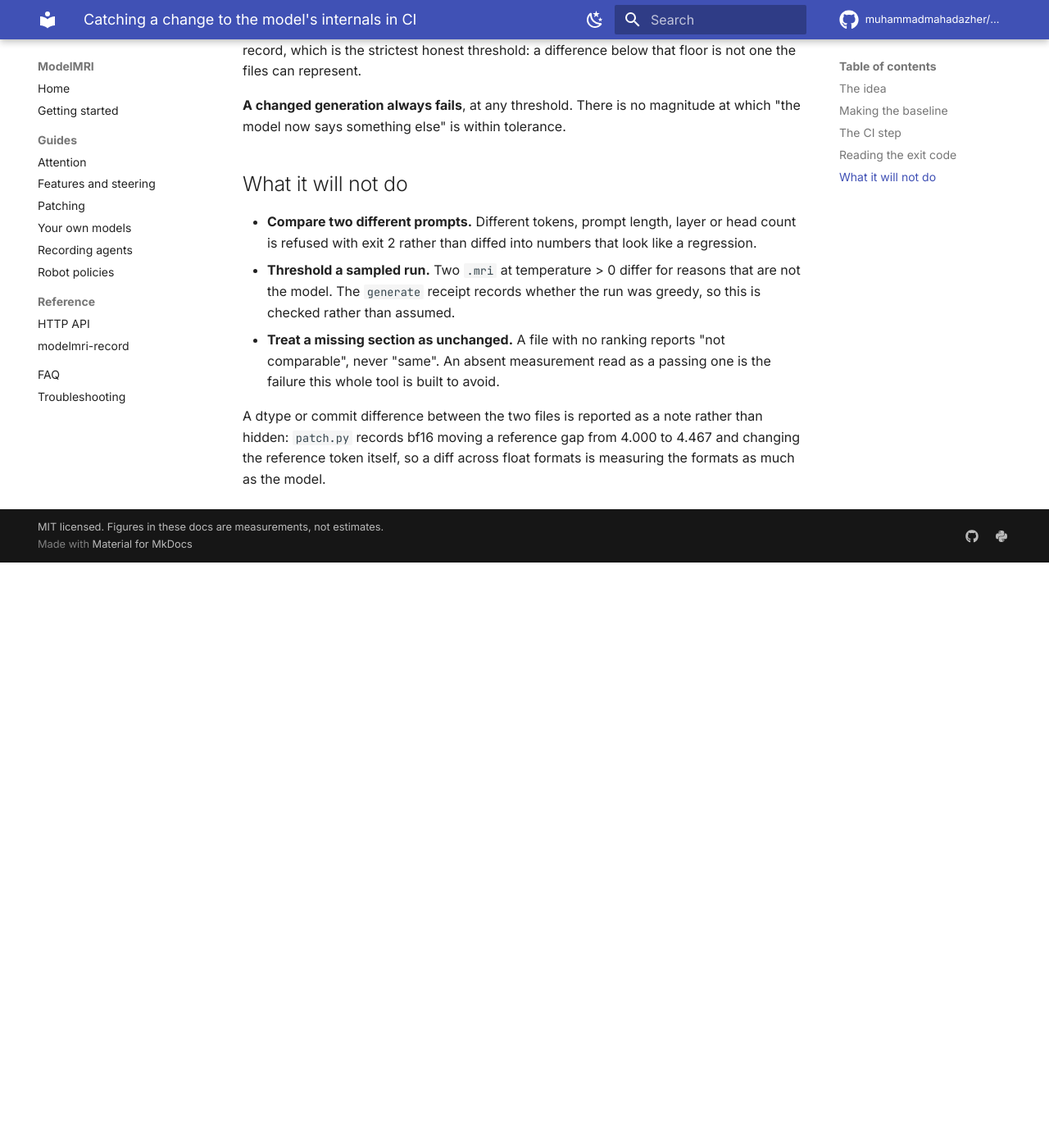
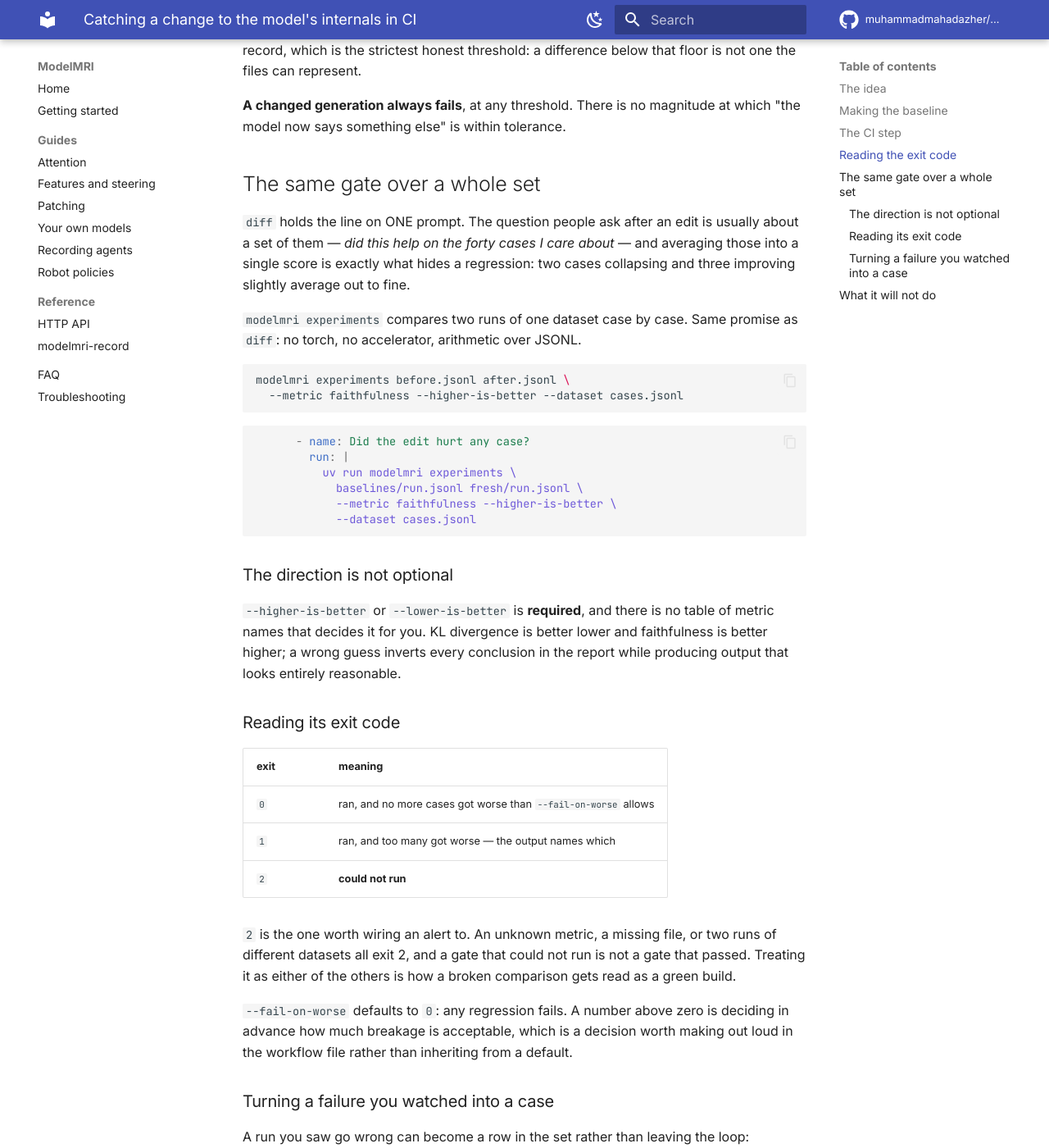
Before and after one commit to muhammadmahadazher/ModelMRI, an MkDocs documentation site: the page built from docs/guides/regression-ci.md, in a window 1280 px wide and 1400 px high, scrolled down 1647 px. Shown: the whole window at 82% size. Built offline with MkDocs 1.6.1 and Material for MkDocs 9.7.7, drawn with Linux system fonts in a browser that asks for light colours; comment, search, counter and statistics services are not loaded; before the commit the page ends 2333 px from its top, so only the background shows below that; some of the changed text lies outside the part shown.

Commit message:
Document the set-level gate, and stop telling people to run gpt2
`regression-ci.md` covered `modelmri diff`, which holds the line on ONE
prompt. The question people actually ask after an edit is about a set —
"did this help on the forty cases I care about" — so the guide now
carries `modelmri experiments` beside it, with the workflow step.

Three things the section makes explicit, because each is a way to
misread the tool:

**Averaging is the failure.** Two cases collapsing and three improving
slightly average out to fine, which is exactly the regression a single
score hides. The gate is per case.

**The direction is required.** No table of metric names decides it: KL
is better lower, faithfulness better higher, and a wrong guess inverts
every conclusion while producing output that looks entirely reasonable.

**Exit 2 is not exit 0.** An unknown metric, a missing file or two runs
of different datasets all exit 2, and a gate that could not run is not
a gate that passed. That is the row worth wiring an alert to.

Also documents turning a recorded failure into a case, with the caveat
that matters: every case comes back with NO expected answer, because
the row is evidence a run happened and deciding what the right answer
was is a judgement.

Separately: the baseline example said `--model gpt2`. That is an
instruction telling a reader to run gpt2, not a historical measurement,
so it now says `Qwen/Qwen3-1.7B` — the reference model for this
project.

Checked rather than assumed: every `modelmri <command>` the guide shows
is present in `--help`.

````diff
--- a/docs/guides/regression-ci.md
+++ b/docs/guides/regression-ci.md
@@ -17,7 +17,7 @@ have the pull request that broke it say so.
 ## Making the baseline
 
 ```bash
-modelmri sweep prompts.txt --model gpt2 --layer 0 --out-dir baselines/
+modelmri sweep prompts.txt --model Qwen/Qwen3-1.7B --layer 0 --out-dir baselines/
 ```
 
 `--out-dir` writes one `.mri` per prompt. Commit the ones you want to hold the
@@ -67,6 +67,69 @@ a difference below that floor is not one the files can represent.
 **A changed generation always fails**, at any threshold. There is no magnitude
 at which "the model now says something else" is within tolerance.
 
+## The same gate over a whole set
+
+`diff` holds the line on ONE prompt. The question people ask after an edit is
+usually about a set of them — *did this help on the forty cases I care about* —
+and averaging those into a single score is exactly what hides a regression: two
+cases collapsing and three improving slightly average out to fine.
+
+`modelmri experiments` compares two runs of one dataset case by case. Same
+promise as `diff`: no torch, no accelerator, arithmetic over JSONL.
+
+```bash
+modelmri experiments before.jsonl after.jsonl \
+  --metric faithfulness --higher-is-better --dataset cases.jsonl
+```
+
+```yaml
+      - name: Did the edit hurt any case?
+        run: |
+          uv run modelmri experiments \
+            baselines/run.jsonl fresh/run.jsonl \
+            --metric faithfulness --higher-is-better \
+            --dataset cases.jsonl
+```
+
+### The direction is not optional
+
+`--higher-is-better` or `--lower-is-better` is **required**, and there is no
+table of metric names that decides it for you. KL divergence is better lower
+and faithfulness is better higher; a wrong guess inverts every conclusion in
+the report while producing output that looks entirely reasonable.
+
+### Reading its exit code
+
+| exit | meaning |
+|---|---|
+| `0` | ran, and no more cases got worse than `--fail-on-worse` allows |
+| `1` | ran, and too many got worse — the output names which |
+| `2` | **could not run** |
+
+`2` is the one worth wiring an alert to. An unknown metric, a missing file, or
+two runs of different datasets all exit 2, and a gate that could not run is not
+a gate that passed. Treating it as either of the others is how a broken
+comparison gets read as a green build.
+
+`--fail-on-worse` defaults to `0`: any regression fails. A number above zero is
+deciding in advance how much breakage is acceptable, which is a decision worth
+making out loud in the workflow file rather than inheriting from a default.
+
+### Turning a failure you watched into a case
+
+A run you saw go wrong can become a row in the set rather than leaving the
+loop:
+
+```bash
+curl -s localhost:5900/api/traces/dataset \
+  -H 'content-type: application/json' \
+  -d '{"trace_ids": ["<id>"], "name": "regressions", "only_errors": true}'
+```
+
+Every case comes back with **no expected answer**. The row is evidence that a
+run happened; deciding what the right answer was is a judgement, and one
+invented for you would be indistinguishable from one you made.
+
 ## What it will not do
 
 - **Compare two different prompts.** Different tokens, prompt length, layer or
````
